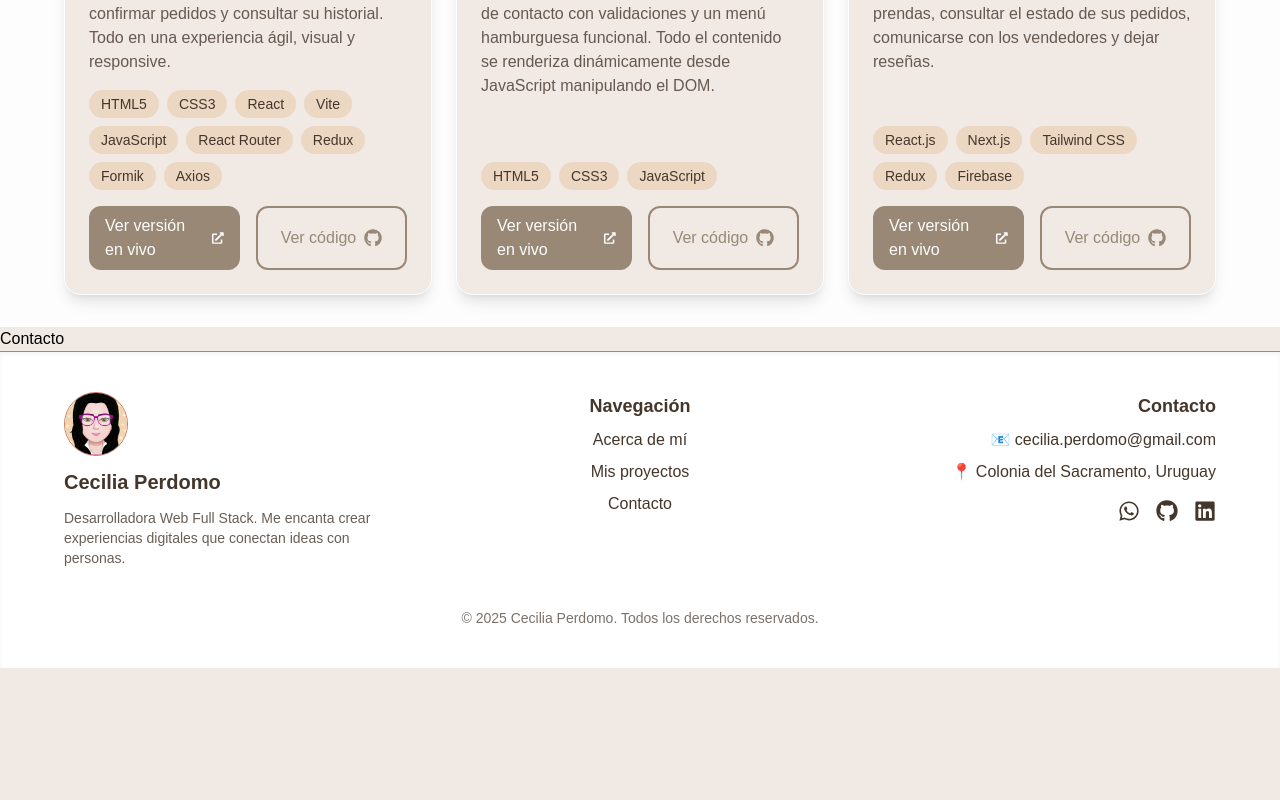
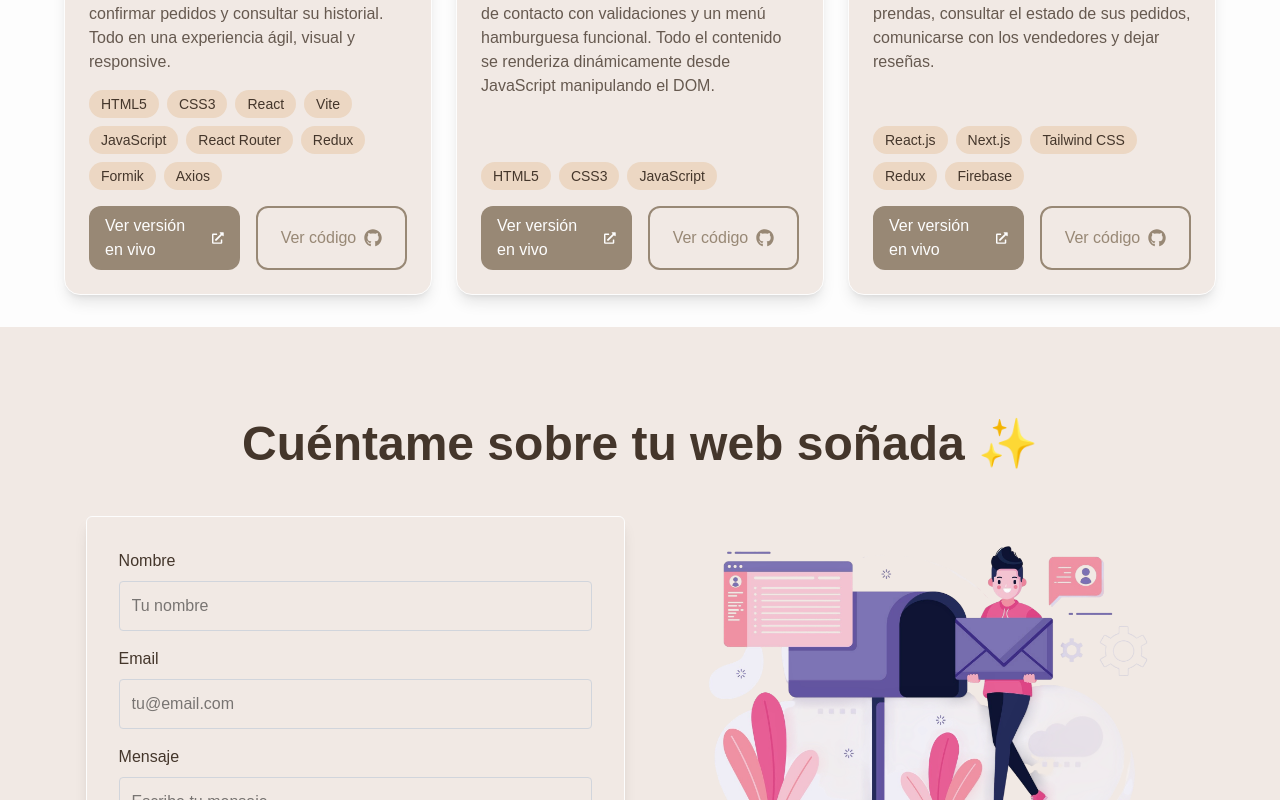
Before and after one commit to CeciliaBPerdomo/portfolio_cecilia, a React (Vite) app: page / in a window 1280 px wide. Shown: the part 2000-2800 px from the top of the page. Before the commit the page ends 2668 px from the top, so only its background shows below. Built offline with nearby package versions, Linux system fonts and the light colour scheme.

Commit message:
Estetica contacto

```diff
--- a/src/componentes/Contacto/Contacto.jsx
+++ b/src/componentes/Contacto/Contacto.jsx
@@ -1,9 +1,88 @@
-import React from 'react'
+import React from "react";
+import { motion } from "framer-motion";
 
 const Contacto = () => {
   return (
-    <div>Contacto</div>
-  )
-}
+    <div className="min-h-screen flex flex-col items-center justify-center p-6 bg-[var(--color-background)]">
 
-export default Contacto
+      {/* Título principal */}
+      <motion.h2
+        initial={{ opacity: 0, y: -20 }}
+        animate={{ opacity: 1, y: 0 }}
+        transition={{ duration: 0.8, ease: "easeOut" }}
+        className="text-4xl md:text-5xl font-bold mb-12 text-[var(--color-encabezados)] text-center"
+      >
+        Cuéntame sobre tu web soñada ✨
+      </motion.h2>
+
+      {/* Contenedor de la fila */}
+      <div className="w-[90%] flex flex-col md:flex-row gap-8 items-start">
+
+        {/* Formulario - 50% */}
+        <motion.form
+          initial={{ opacity: 0, x: -50 }}
+          animate={{ opacity: 1, x: 0 }}
+          transition={{ duration: 0.8, ease: "easeOut" }}
+          className="w-full md:w-1/2 p-8 border border-[var(--espacio-blanco)] shadow-lg rounded-md"
+        >
+          <div className="mb-4">
+            <label className="block mb-2 font-medium text-[var(--color-encabezados)]">
+              Nombre
+            </label>
+            <input
+              type="text"
+              placeholder="Tu nombre"
+              className="w-full p-3 rounded border border-gray-300 focus:outline-none focus:ring-2 focus:ring-[var(--color-acento)]"
+            />
+          </div>
+
+          <div className="mb-4">
+            <label className="block mb-2 font-medium text-[var(--color-encabezados)]">
+              Email
+            </label>
+            <input
+              type="email"
+              placeholder="tu@email.com"
+              className="w-full p-3 rounded border border-gray-300 focus:outline-none focus:ring-2 focus:ring-[var(--color-acento)]"
+            />
+          </div>
+
+          <div className="mb-6">
+            <label className="block mb-2 font-medium text-[var(--color-encabezados)]">
+              Mensaje
+            </label>
+            <textarea
+              placeholder="Escribe tu mensaje..."
+              className="w-full p-3 rounded border border-gray-300 focus:outline-none focus:ring-2"
+              rows={5}
+            />
+          </div>
+
+          <button
+            type="submit"
+            className="px-6 py-3 rounded font-semibold text-[var(--espacio-blanco)] bg-[var(--botones)] hover:bg-[var(--color-acento)] transition-colors"
+          >
+            Enviar
+          </button>
+        </motion.form>
+
+        {/* Imagen - 50% */}
+        <motion.div
+          initial={{ opacity: 0, x: 50 }}
+          animate={{ opacity: 1, x: 0 }}
+          transition={{ duration: 0.8, ease: "easeOut" }}
+          className="w-full md:w-1/2 flex justify-center"
+        >
+          <img
+            src="/contacto.png"
+            alt="Contacto"
+            className="max-w-full h-auto"
+          />
+        </motion.div>
+
+      </div>
+    </div>
+  );
+};
+
+export default Contacto;
--- a/src/componentes/Footer/Footer.jsx
+++ b/src/componentes/Footer/Footer.jsx
@@ -3,7 +3,7 @@ import { FaGithub, FaLinkedin, FaWhatsapp } from "react-icons/fa";
 
 const Footer = () => {
   return (
-    <footer className="bg-white text-[var(--color-encabezados)] border-t border-[var(--color-acento)] py-10 shadow-inner">
+    <footer className="bg-[var(--espacio-blanco)] text-[var(--color-encabezados)] border-t border-[var(--color-acento)] py-10 shadow-inner">
       <div className="w-[90%] mx-auto grid grid-cols-1 md:grid-cols-3 gap-10 items-start text-center md:text-left">
 
         {/* Columna 1 – Identidad */}
```
Also changed, not shown: public/contacto.png (added).
